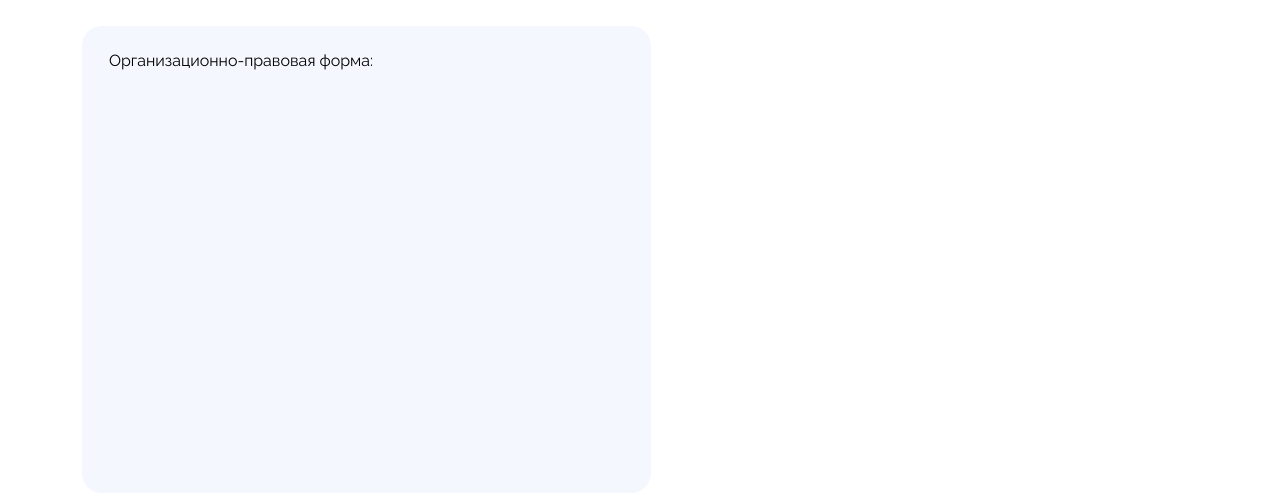
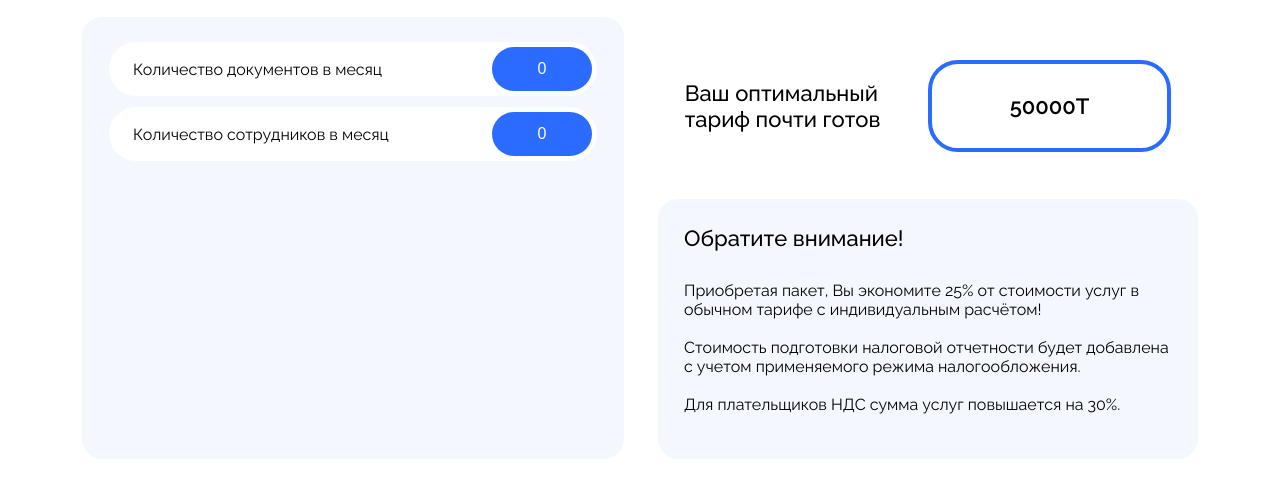
Before and after one commit to a2che/calcutor, a plain HTML site: page index.html in a window 1280 px wide. Drawn offline with Linux system fonts and the light colour scheme.

Commit message:
Containers

```diff
--- a/index.html
+++ b/index.html
@@ -8,9 +8,10 @@
 	<link rel="preconnect" href="https://fonts.gstatic.com" crossorigin>
 	<link href="https://fonts.googleapis.com/css2?family=Raleway:wght@400;500;600&display=swap" rel="stylesheet">	<title>Document</title>
 	<style type="text/css">
-		body{
+		body,h1,h2,p,a{
 			margin: 0;
 			font-family: 'Raleway', sans-serif;
+			text-decoration: none;
 		}
 		.container{
 			width: 100%;
@@ -23,33 +24,158 @@
 			justify-content: space-between;
 			align-items: center;
 			padding-top: 17px;
+			gap: 34px;
 		}
-		.container__calculator{
+		.calculator{
 			background-color: #F4F7FE;
 			width: 542px;
 			height: 442px;
 			border-radius: 20px;
 			padding-left: 27px;
+			padding-right: 27px;
 			padding-top: 25px;
+			box-sizing: border-box;
+
 		}
-		.container__calculator__label{
+		.perMounth{
+			width: 100%;
+			background-color: #fff;
+			display: flex;
+			justify-content: space-between;
+			align-items: center;
+			padding: 5px 5px 5px 24px;
+			box-sizing: border-box;
+			border-radius: 30px;
+			margin-bottom: 11px;
+		}
+		.perMounth__text{
 			font-style: normal;
 			font-weight: 400;
 			font-size: 16px;
 		}
-		.container__info{
-			height: 441px;
+		.perMounth__value{
+			font-style: normal;
+			font-weight: 400;
+			font-size: 16px;
+			color: #fff;
+			background-color: #2B6BFF;
+			border: none;
+			padding: 13px 0;
+			width: 100px;
+			text-align: center;
+			border-radius: 25px;
+		}
+		.perMounth__value::placeholder{
+			color: #fff;
+			font-style: normal;
+			font-weight: 400;
+			font-size: 16px;
+			text-align: center;
+		}
+		.result{
+			height: 442px;
 			padding-top: 43px;
+			display: flex;
+			flex-direction: column;
+			justify-content: space-between;
+			align-items: center;
+			box-sizing: border-box;
 		}
+		.result__flex{
+			display: flex;
+			justify-content: space-between;
+			align-items: center;
+		}
+		.result__title{
+			font-style: normal;
+			font-weight: 500;
+			font-size: 22px;
+			width: 100%;
+			max-width: 243px;
+		}
+		.result__value{
+			font-style: normal;
+			font-weight: 600;
+			font-size: 22px;
+			padding: 29px 78px;
+			border: 4px solid #2B6BFF;
+			border-radius: 30px;
+		}
+		 .result__info{
+			background: #F4F7FE;
+			border-radius: 20px;
+			padding: 26px;
+		}
+		.result__info__title{
+			font-style: normal;
+			font-weight: 500;
+			font-size: 22px;
+			margin-bottom: 30px;
+		}
+		.result__info__text{
+			font-style: normal;
+			font-weight: 400;
+			font-size: 16px;
+			width: 100%;
+			max-width: 488px;
+			margin-bottom: 19px;
+		}
+
+
+
+
+
+
+
+
+
+
+
+
+
 	</style>
 </head>
 <body>
 	<div class="container">
-		<div class="container__calculator">
-			<label class="container__calculator__label" for="">Организационно-правовая форма:</label>
+		<div class="calculator">
+			<!-- тут первый тоггл -->
+			<!-- тут второй -->
+
+
+			<div class="perMounth">
+				<label for="perMounth__value" class="perMounth__text">Количество документов в месяц</label>
+				<input type="text" placeholder="0" class="perMounth__value">
+			</div>
+			<div class="perMounth">
+				<label for="perMounth__value" class="perMounth__text">Количество сотрудников в месяц</label>
+				<input type="text" placeholder="0" class="perMounth__value">
+			</div>
+			<div class="dropdown">
+
+			</div>
+
 		</div>
-		<div class="container__info"></div>
+		<div class="result">
+			<div class="result__flex">
+				<p class="result__title">Ваш оптимальный тариф почти готов</p>
+				<p class="result__value">50000Т</p>
+			</div>
+			<div class="result__info">
+				<p class="result__info__title">Обратите внимание!</p>
+				<p class="result__info__text">Приобретая пакет, Вы экономите 25% от стоимости услуг в  обычном тарифе с индивидуальным расчётом!
+				</p>
+				<p class="result__info__text">Стоимость подготовки налоговой отчетности будет добавлена с учетом применяемого режима налогообложения.
+				</p>
+				<p class="result__info__text">Для плательщиков НДС сумма услуг повышается на 30%.</p>
+			</div>
+
+		</div>
 	</div>
+
+
+
+
+
 
 </body>
 </html>
```
